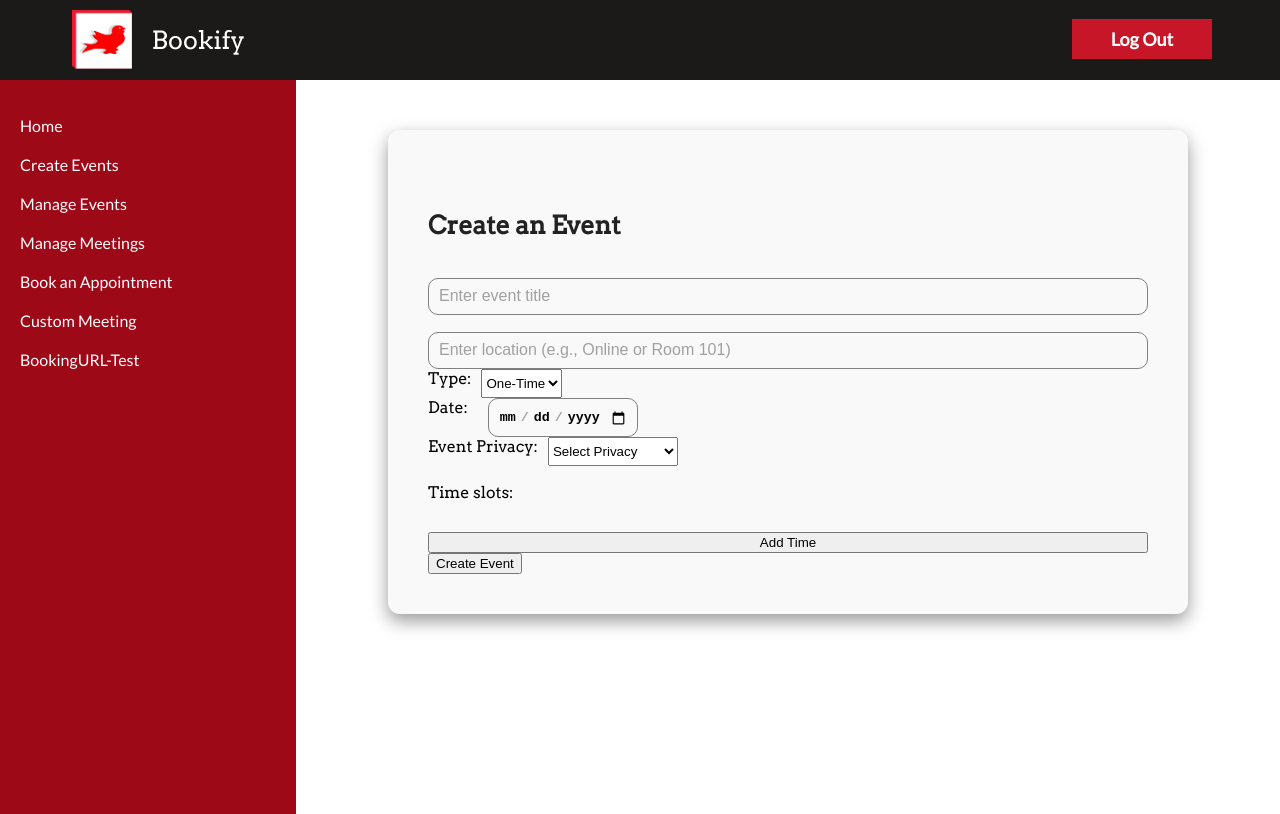
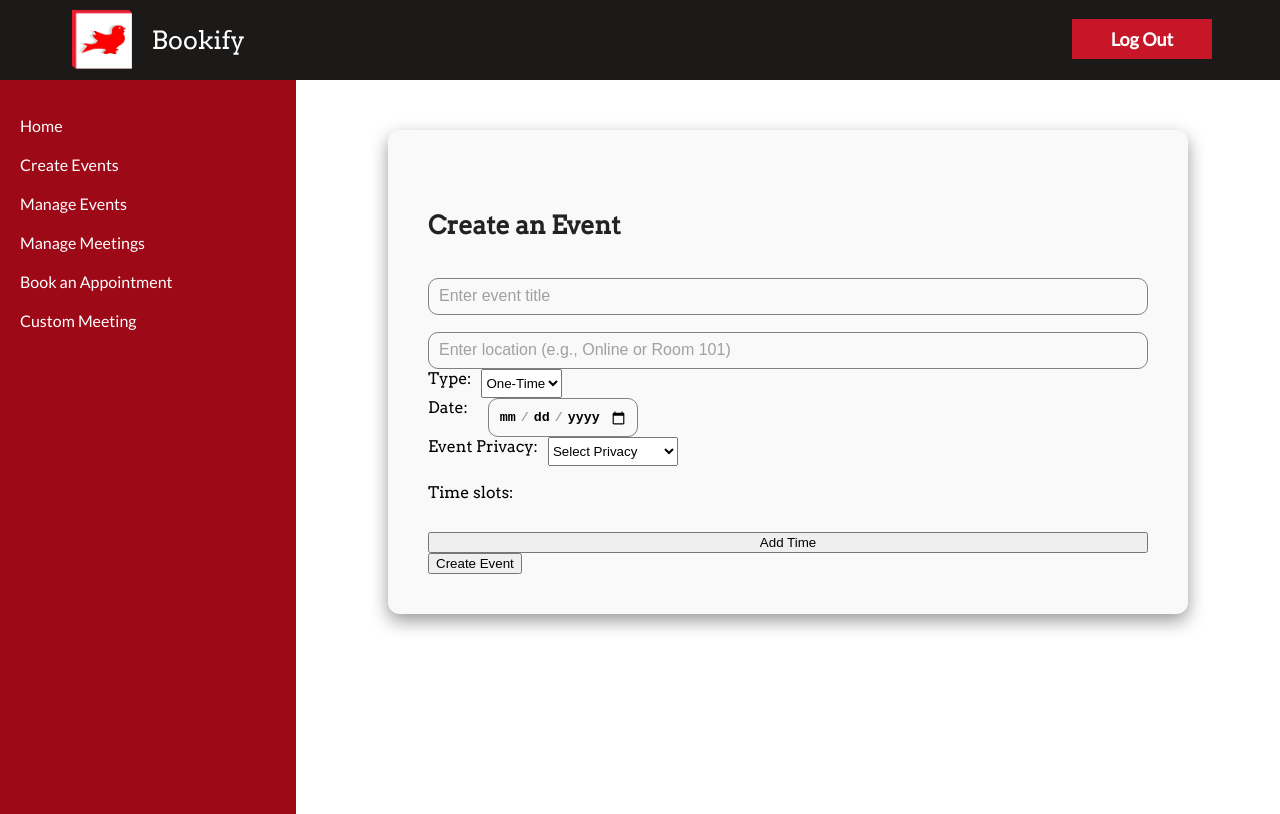
Before and after one commit to andretandoc/bookify, a React (Vite) app in the folder client/: page /CreateEvent in a window 1280 px wide. Shown: the top 814 px of the page. Built offline with nearby package versions, Linux system fonts and the light colour scheme; sample sign-in values are in the browser's storage.

Commit message:
remove Booking url test link in menu bar

```diff
--- a/client/src/components/private/createEvent.jsx
+++ b/client/src/components/private/createEvent.jsx
@@ -128,12 +128,6 @@ const CreateEvent = () => {
           <li>
             <Link to="/CustomMeeting" className="link">
               Custom Meeting
-            </Link>
-          </li>
-
-          <li>
-            <Link to="/URLTest" className="link">
-              BookingURL-Test
             </Link>
           </li>
         </ul>
```
